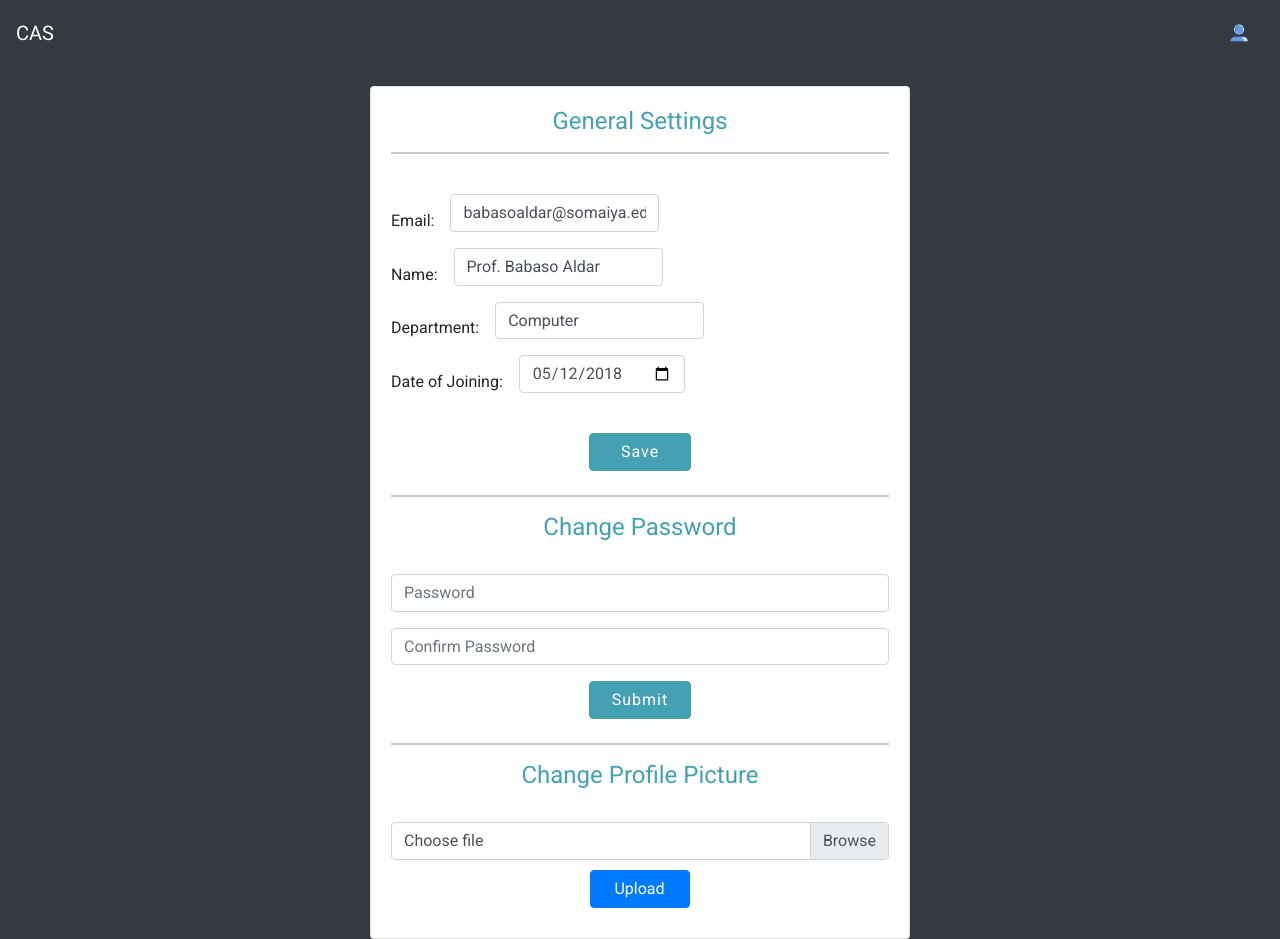
After one commit to CAS-TEAM/CAS, a PHP site: page /usersettings.php in a window 1280 px wide. The commit adds this page. Run offline with PHP 8.4, Linux system fonts and the light colour scheme; the visitor is signed in with stand-in values (Sample User, id 1); data comes from the database, SQL or seed files in the repository; both versions use the stored data as it was after the commit.

Commit message:
User Settings done

```diff
--- a/Frontend/global.css
+++ b/Frontend/global.css
@@ -39,7 +39,7 @@ td.table-center{
 
 h3{
 	font-size: 25px;
-	color: #d9d9d9;
+	/*color: #d9d9d9;*/
 }
 
 .glyphicon-pencil{
@@ -230,3 +230,19 @@ li .active{
     height: auto;
     margin-top: 20px;
 }
+
+
+/*SETTINGS*/
+.setting-save{
+	background-color: #44a0b3;
+	border: 1px solid #44a0b3;
+	letter-spacing: 1px;
+	width: 100%;
+}
+
+.change-btn{
+	background-color: #44a0b3;
+	border: 1px solid #44a0b3;
+	letter-spacing: 1px;
+	width:100%;
+}
--- /dev/null
+++ b/usersettings.php
@@ -0,0 +1,304 @@
+<?php
+
+session_start();
+
+if(!isset($_SESSION['id']))
+{
+	header("LOCATION: index.php");
+}
+else
+{
+
+include 'dbh.php';
+
+$userId=mysqli_real_escape_string($conn,$_SESSION['id']);
+
+include 'top.php';
+
+?>
+
+	<nav class="navbar navbar-expand-lg sticky-top navbar-dark bg-dark">
+	  	<a class="navbar-brand" href="#">CAS</a>
+	  	<button class="navbar-toggler" type="button" data-toggle="collapse" data-target="#navbarSupportedContent" aria-controls="navbarSupportedContent" aria-expanded="false" aria-label="Toggle navigation">
+	    	<span class="navbar-toggler-icon"></span>
+	  	</button>
+
+	  	<div class="collapse navbar-collapse" id="navbarSupportedContent">
+		    <ul class="navbar-nav ml-auto">
+		      	<!-- <li class="nav-item active">
+		        	<a class="nav-link" href="#">Home <span class="sr-only">(current)</span></a>
+		      	</li> -->
+		      	<?php
+		      	if(!isset($_SESSION['id']))
+		      	{
+			      	?>
+			      	<li class="nav-item">
+			        	<a class="nav-link" href="index.php">Sign Up | Sign In</a>
+			      	</li>
+			      	<?php
+			    }
+			    else
+			    {
+			    	?>
+			      	<li class="nav-item dropdown">
+				        <img class="nav-link dropdown-toggle" src="defaults/default_userprofile_pic.png" width="50px" style="cursor: pointer" id="navbarDropdown" role="button" data-toggle="dropdown" aria-haspopup="true" aria-expanded="false">
+				          	<!-- <img src="defaults/default_userprofile_pic.png" width="30px" style="display:block;margin:0 auto"> -->
+				        <!-- </a> -->
+				        <div class="dropdown-menu dropdown-menu-right" aria-labelledby="navbarDropdown">
+				        	<h6 class="dropdown-header"><?php echo $_SESSION['faculty_name']; ?></h6>
+				          	<a class="dropdown-item" href="userprofile.php"><img src="defaults/default_userprofile_pic.png" style="width:30px;height:auto"><span class="my-auto ml-2">My Profile</span></a>
+				          	<a class="dropdown-item" href="usersettings.php"><img src="settings.png" style="width:30px;height:auto"><span class="my-auto ml-2">Settings</span></a>
+				          	<div class="dropdown-divider"></div>
+				          	<a class="dropdown-item" href="logout.php">Log out</a>
+				        </div>
+			      	</li>
+			      	<?php
+		      	}
+		      	?>
+		    </ul>
+	  	</div>
+	</nav>
+
+
+	<div class="container">
+		<div class="row justify-content-center">
+			<div class="col-md-6 col-sm-12">
+
+				<?php
+
+				$sql="SELECT email, faculty_name, date_of_joining, department, hod, committee, principal, admin FROM faculty_table WHERE id='$userId'";
+				$result=mysqli_query($conn,$sql);
+
+				$row=mysqli_fetch_assoc($result);
+
+				$email=$row['email'];
+				$faculty_name=$row['faculty_name'];
+				$date_of_joining=$row['date_of_joining'];
+				$department=$row['department'];
+				$hod=$row['hod'];
+				$committee=$row['committee'];
+				$principal=$row['principal'];
+				$admin=$row['admin'];
+
+				?>
+
+				<div class="card userprofile-card">
+			      	<div class="card-body">
+			      		<!-- <h1 class="text-center" style="background-color: #44a0b3;color: white">SETTINGS</h1>
+ 						<hr> -->
+ 						<div class="row justify-content-center">
+ 							<div class="col-12">
+ 								<h4 class="text-center" style="color: #44a0b3">General Settings</h4>
+ 								<hr style="border: 0.3px solid #c8c8c8"><br>
+ 								<form action="usersettings-sys.php" method="POST">
+
+		 							<div class="form-inline">
+									  	<label for="email" class="mr-sm-3">Email:</label>
+									  	<input type="email" class="form-control d-inline mb-3" id="email" name="email" value="<?php echo $email; ?>">
+									</div>
+
+									<div class="form-inline">
+									  	<label for="faculty_name" class="mr-sm-3">Name:</label>
+									  	<input class="form-control partalabel mb-3" type="text" name="faculty_name" id="faculty_name" value="<?php echo $faculty_name; ?>"/>
+									</div>
+
+									<div class="form-inline">
+									  	<label for="department" class="mr-sm-3">Department:</label>
+									  	<input class="form-control partalabel mb-3" type="text" name="department" id="department" value="<?php echo $department; ?>"/>
+									</div>
+
+									<div class="form-inline">
+									  	<label for="date_of_joining" class="mr-sm-3">Date of Joining:</label>
+									  	<input class="form-control partalabel mb-3" type="date" name="date_of_joining" id="date_of_joining" value="<?php echo $date_of_joining; ?>"/>
+									</div><br>
+
+								  	<div class="row justify-content-center">
+								  		<div class="col-md-3">
+								  			<button type="submit" class="btn btn-primary mb-2 setting-save">Save</button>
+										</div>
+									</div>
+								</form>
+ 							</div>
+ 						</div>
+
+ 						<hr style="border: 0.3px solid #c8c8c8">
+
+			        	<div class="row justify-content-center">
+ 							<div class="col-12">
+ 								<h4 class="text-center" style="color: #44a0b3">Change Password</h4><br>
+								<!-- <hr style="border: 0.3px solid #c8c8c8"><br>-->
+ 								<form action="usersettings-pwd-sys.php" method="POST">
+
+		 							<div class="form-inline">
+									  	<!-- <label for="password" class="mr-sm-3">Password:</label> -->
+									  	<input type="password" class="form-control d-inline mb-3 w-100" id="password" name="password" placeholder="Password"/>
+									</div>
+
+									<div class="form-inline">
+									  	<!-- <label for="cpassword" class="mr-sm-3">Confirm Password:</label> -->
+									  	<input class="form-control partalabel mb-3 w-100" type="password" name="cpassword" id="cpassword" placeholder="Confirm Password"/>
+									</div>
+
+								  	<div class="row justify-content-center">
+								  		<div class="col-md-3">
+								  			<button type="submit" class="btn btn-primary mb-2 change-btn">Submit</button>
+										</div>
+									</div>
+								</form>
+ 							</div>
+ 						</div>
+
+ 						<hr style="border: 0.3px solid #c8c8c8">
+
+			        	<div class="row justify-content-center">
+ 							<div class="col-12">
+ 								<h4 class="text-center" style="color: #44a0b3">Change Profile Picture</h4><br>
+								<!-- <hr style="border: 0.3px solid #c8c8c8"><br>-->
+ 								<form action="usersettings-pic-sys.php" method="POST" enctype='multipart/form-data'>
+
+		 							<!-- <div class="form-inline">
+									  	<input type="file" name="pic">
+									</div>
+								  	<br>
+								  	<div class="row justify-content-center">
+								  		<div class="col-md-3">
+								  			<button type="submit" class="btn btn-primary mb-2 change-btn">Submit</button>
+										</div>
+									</div> -->
+
+									<div class="custom-file">
+						                <input type="file" class="custom-file-input" id="pic" name="pic" />
+						                <label class="custom-file-label" for="pic">Choose file</label>
+						            </div>
+						            <br>
+						            <div class="input-group-append">
+						                <button class="btn btn-primary" style="width:100px;display:block;margin:10px auto">Upload</button>
+						            </div>
+
+								</form>
+ 							</div>
+ 						</div>
+
+
+			      	</div>
+			    </div>
+
+			</div>
+		</div>
+	</div>
+
+
+
+	<?php
+
+	if (isset($_GET['result']))
+	{
+		if($_GET['result']=='general')
+		{
+			?>
+		    <script type="text/javascript">
+		    $(document).ready(function(){
+		    	document.getElementById("signin-error").innerHTML="Changes successfully applied.";
+		        $('#myModal').modal('show');
+		    });
+		    </script>
+			<?php
+		}
+		else if($_GET['result']=='gerror')
+		{
+			?>
+		    <script type="text/javascript">
+		    $(document).ready(function(){
+		    	document.getElementById("signin-error").innerHTML="This email already exists.";
+		        $('#myModal').modal('show');
+		    });
+		    </script>
+			<?php
+		}
+		else if($_GET['result']=='password')
+		{
+			?>
+		    <script type="text/javascript">
+		    $(document).ready(function(){
+		    	document.getElementById("signin-error").innerHTML="Password changed successfully.";
+		        $('#myModal').modal('show');
+		    });
+		    </script>
+			<?php
+		}
+		else if($_GET['result']=='perror')
+		{
+			?>
+		    <script type="text/javascript">
+		    $(document).ready(function(){
+		    	document.getElementById("signin-error").innerHTML="Passwords do not match.";
+		        $('#myModal').modal('show');
+		    });
+		    </script>
+			<?php
+		}
+		else if($_GET['result']=='profilepic')
+		{
+			?>
+		    <script type="text/javascript">
+		    $(document).ready(function(){
+		    	document.getElementById("signin-error").innerHTML="Profile picture successfully changed.";
+		        $('#myModal').modal('show');
+		    });
+		    </script>
+			<?php
+		}
+		else if($_GET['result']=='ierror')
+		{
+			?>
+		    <script type="text/javascript">
+		    $(document).ready(function(){
+		    	document.getElementById("signin-error").innerHTML="There was an error during profile pic change.";
+		        $('#myModal').modal('show');
+		    });
+		    </script>
+			<?php
+		}
+	}
+	?>
+
+	<div class="modal fade" id="myModal">
+	  	<div class="modal-dialog">
+		    <div class="modal-content">
+
+		      	<!-- Modal Header -->
+		      	<div class="modal-header">
+			        <h4 class="modal-title">Notice</h4>
+			        <button type="button" class="close" data-dismiss="modal">&times;</button>
+		      	</div>
+
+		      	<div class="modal-body">
+			        <p id="signin-error"></p>
+			    </div>
+
+		      	<!-- Modal footer -->
+		      	<div class="modal-footer">
+		        	<button type="button" class="btn btn-danger" data-dismiss="modal">Close</button>
+		      	</div>
+
+		    </div>
+	  	</div>
+	</div>
+
+<!-- Change file name custom label on upload -->
+<script>
+    $('input[type="file"]').change(function(e){
+        var fileName = e.target.files[0].name;
+        $('.custom-file-label').html(fileName);
+    });
+</script>
+
+
+</body>
+</html>
+
+<?php
+
+}
+
+?>
```
Also changed, not shown: database/cas_db.sql (+96 -3 lines), userprofile.php (+18 -7 lines), usersettings-pic-sys.php (added, +36 -0 lines), usersettings-pwd-sys.php (added, +24 -0 lines), usersettings-sys.php (added, +30 -0 lines), settings.png (added), users/sharvai.p@somaiya.edu/profilepic.jpg (added).
